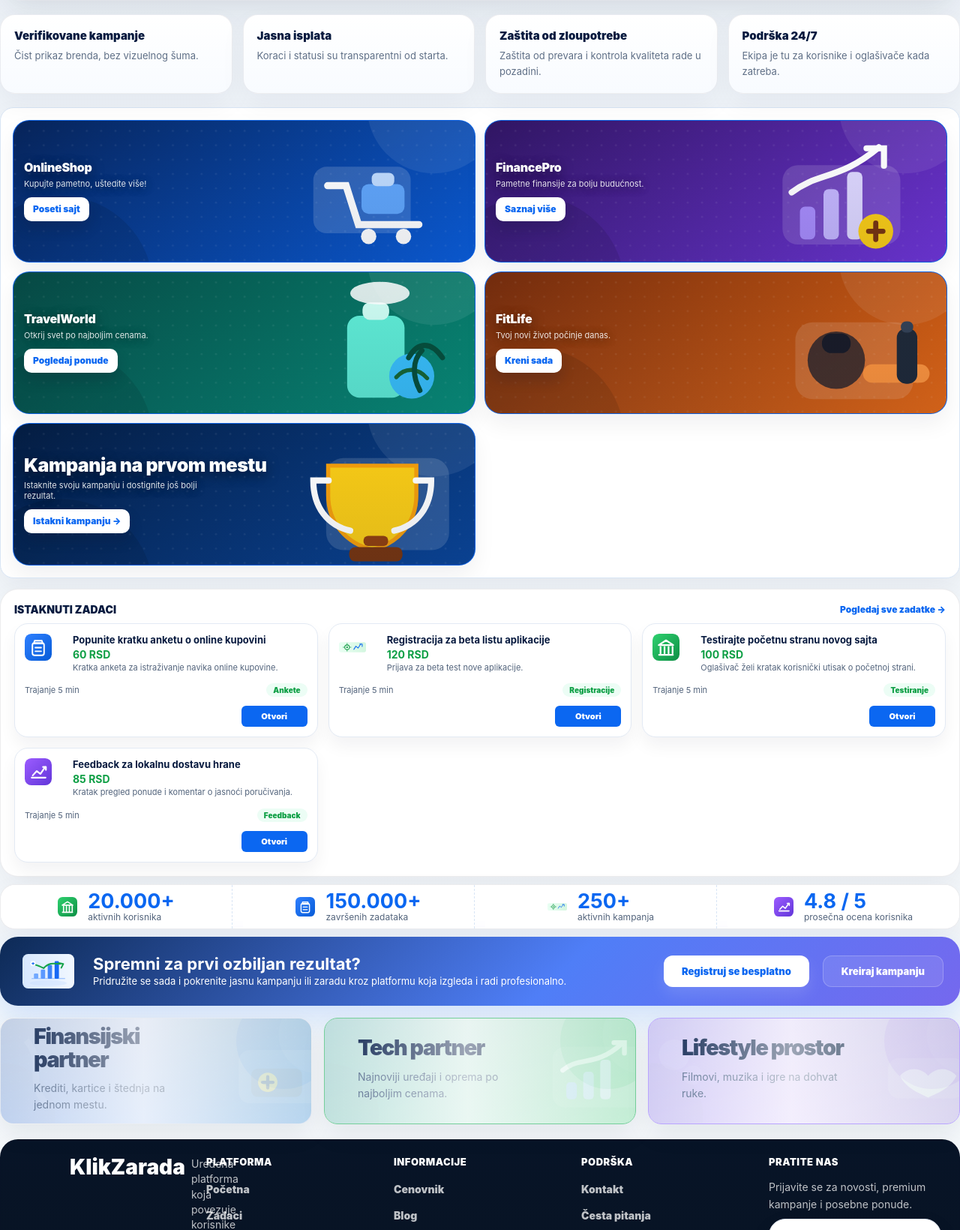
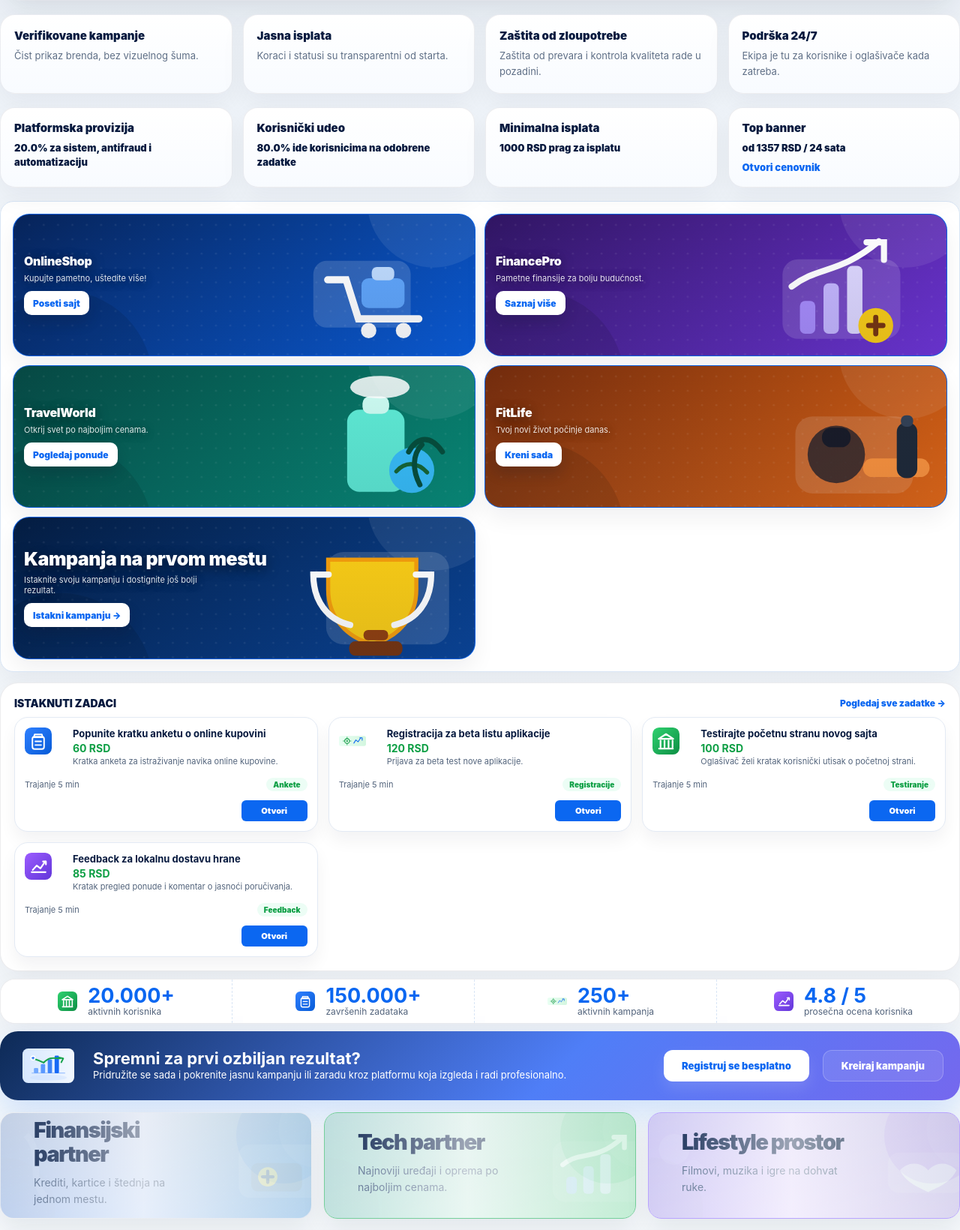
Before and after one commit to angro-scraper/klikzarada, a FastAPI app: page / in a window 1280 px wide. Shown: the part 1760-3400 px from the top of the page at 75% size. Run offline with FastAPI, Linux system fonts and the light colour scheme; data comes from the database, SQL or seed files in the repository; data that the repository does not hold is empty; some libraries are stand-ins or nearby versions.

Commit message:
Fix live homepage pricing and public full-width shell

```diff
--- a/klikzarada-v11-18-36-complete-trust-launch-pack/klikzarada-v11-18-36-complete-trust-launch-pack/backend/app/templates/base.html
+++ b/klikzarada-v11-18-36-complete-trust-launch-pack/klikzarada-v11-18-36-complete-trust-launch-pack/backend/app/templates/base.html
@@ -5,8 +5,21 @@
   <meta name="viewport" content="width=device-width,initial-scale=1">
   <title>{{ title if title else "KlikZarada" }}</title>
   <link rel="icon" href="/favicon.ico">
-  <link rel="stylesheet" href="/static/css/style.css?v=11843">
+  <link rel="stylesheet" href="/static/css/style.css?v=11844">
   <style>
+    .kz117-header.kz118-public-header,
+    .kz117-public-main,
+    .kz117-default-footer {
+      width: min(1760px, calc(100vw - 36px)) !important;
+      max-width: none !important;
+      margin-left: auto !important;
+      margin-right: auto !important;
+    }
+    .kz117-nav,
+    .kz117-page-shell {
+      width: 100% !important;
+      max-width: none !important;
+    }
     @media (max-width: 980px) {
       .kz117-nav {
         flex-direction: column !important;
@@ -34,6 +47,13 @@
       .kz117-page-shell {
         width: 100% !important;
         max-width: none !important;
+      }
+    }
+    @media (max-width: 760px) {
+      .kz117-header.kz118-public-header,
+      .kz117-public-main,
+      .kz117-default-footer {
+        width: calc(100vw - 20px) !important;
       }
     }
   </style>
--- a/klikzarada-v11-18-36-complete-trust-launch-pack/klikzarada-v11-18-36-complete-trust-launch-pack/backend/app/templates/home.html
+++ b/klikzarada-v11-18-36-complete-trust-launch-pack/klikzarada-v11-18-36-complete-trust-launch-pack/backend/app/templates/home.html
@@ -140,6 +140,26 @@
     </article>
   </section>
 
+  <section class="kz1189-finance-strip">
+    <article>
+      <strong>Platformska provizija</strong>
+      <span>{{ pricing_summary.platform_fee_percent if pricing_summary is defined else 20 }}% za sistem, antifraud i automatizaciju</span>
+    </article>
+    <article>
+      <strong>Korisnički udeo</strong>
+      <span>{{ pricing_summary.user_reward_share if pricing_summary is defined else 80 }}% ide korisnicima na odobrene zadatke</span>
+    </article>
+    <article>
+      <strong>Minimalna isplata</strong>
+      <span>{{ "%.0f"|format(pricing_summary.min_withdrawal if pricing_summary is defined else 1000) }} RSD prag za isplatu</span>
+    </article>
+    <article>
+      <strong>Top banner</strong>
+      <span>od {{ "%.0f"|format(pricing_summary.banner_top_day if pricing_summary is defined else 1360) }} RSD / 24 sata</span>
+      <a href="/cenovnik">Otvori cenovnik</a>
+    </article>
+  </section>
+
   <section class="kz-promo-final-row">
     {% set promo_items = [
       ('home_sponsor_1','/static/img/promo_final_shop.svg','OnlineShop','Kupujte pametno, uštedite više!','Poseti sajt'),
--- a/klikzarada-v11-18-36-complete-trust-launch-pack/klikzarada-v11-18-36-complete-trust-launch-pack/backend/app/templates/public_users_v117.html
+++ b/klikzarada-v11-18-36-complete-trust-launch-pack/klikzarada-v11-18-36-complete-trust-launch-pack/backend/app/templates/public_users_v117.html
@@ -1,5 +1,6 @@
 {% extends "base.html" %}
 {% set title = "Za korisnike - KlikZarada" %}
+{% set extra_body_class = "kz1189-campaign-premium" %}
 {% block content %}
 <section class="kz117-page-hero compact">
   <div>
--- a/klikzarada-v11-18-36-complete-trust-launch-pack/klikzarada-v11-18-36-complete-trust-launch-pack/backend/app/templates/tasks_structured_v119.html
+++ b/klikzarada-v11-18-36-complete-trust-launch-pack/klikzarada-v11-18-36-complete-trust-launch-pack/backend/app/templates/tasks_structured_v119.html
@@ -1,5 +1,6 @@
 {% extends "base.html" %}
 {% set title = "Zadaci - KlikZarada" %}
+{% set extra_body_class = "kz1189-tasks-premium" %}
 {% block content %}
 <section class="kz119-page-hero">
   <div>
```
